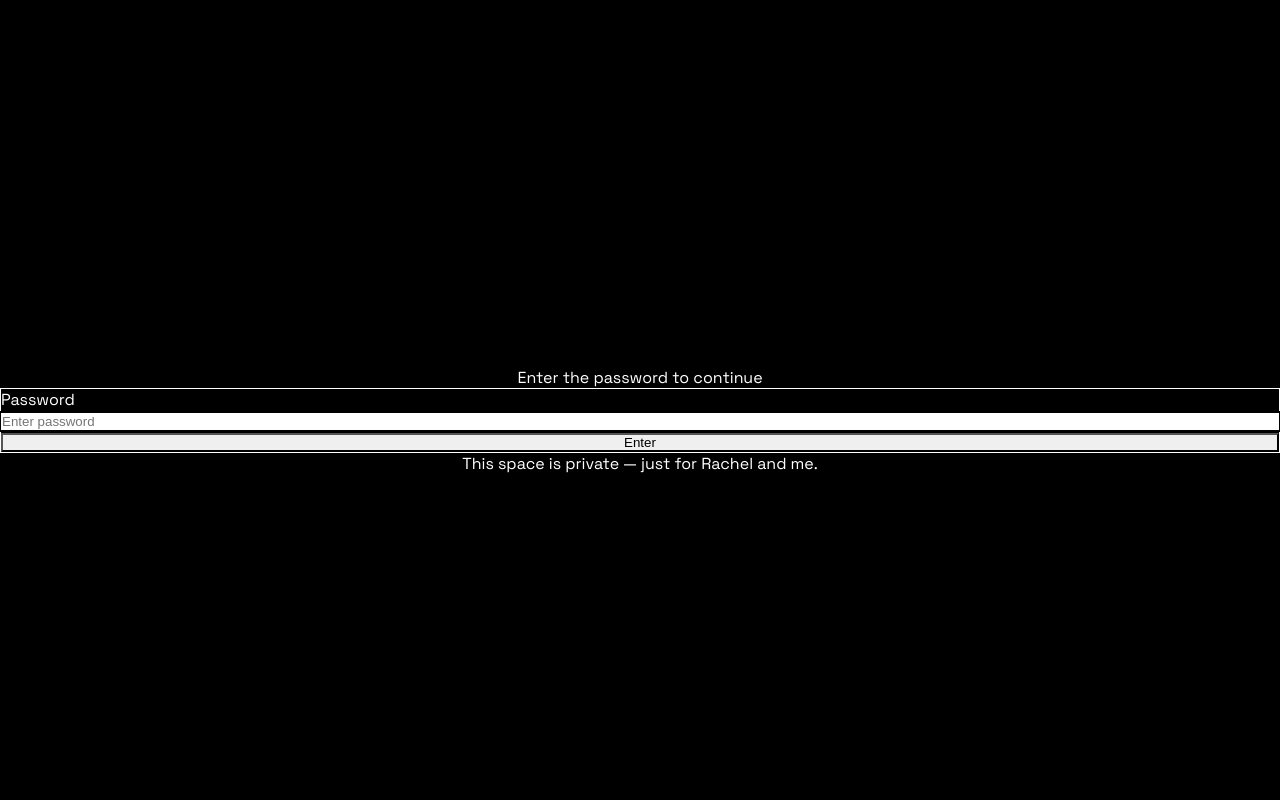
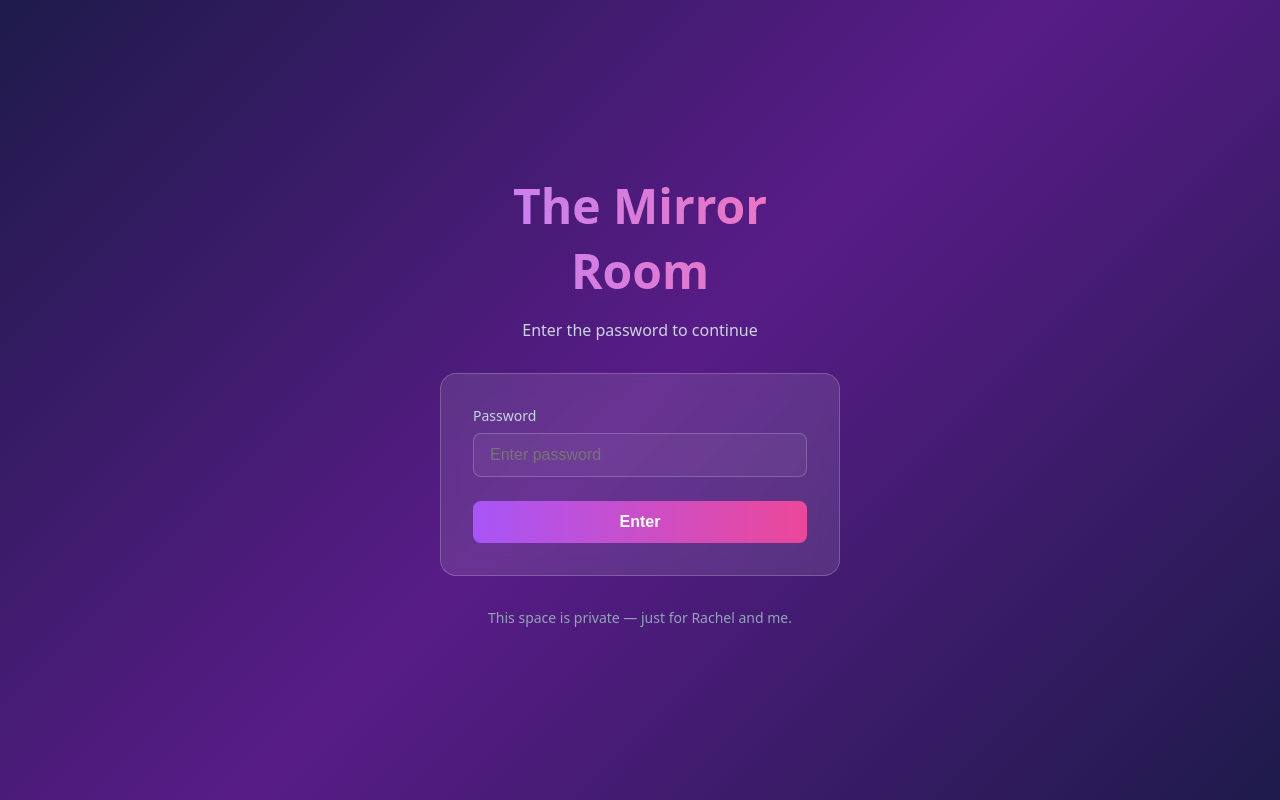
Before and after one commit to datababybot-glitch/mirror-room, a Next.js app: page /auth in a window 1280 px wide. Built offline with nearby package versions, Linux system fonts and the light colour scheme.

Commit message:
Fix auth page styling with inline styles

```diff
--- a/app/auth/page.tsx
+++ b/app/auth/page.tsx
@@ -24,7 +24,6 @@ export default function Auth() {
       const data = await response.json();
 
       if (response.ok) {
-        // Redirect to home
         router.push('/');
         router.refresh();
       } else {
@@ -38,18 +37,53 @@ export default function Auth() {
   };
 
   return (
-    <div className="min-h-screen bg-gradient-to-br from-slate-900 via-purple-900 to-slate-900 text-white flex items-center justify-center px-4">
-      <div className="max-w-md w-full">
-        <div className="text-center mb-8">
-          <h1 className="text-5xl font-bold mb-4 bg-gradient-to-r from-purple-400 to-pink-400 bg-clip-text text-transparent">
-            The Mirror Room
-          </h1>
-          <p className="text-slate-300">Enter the password to continue</p>
-        </div>
+    <div style={{
+      minHeight: '100vh',
+      display: 'flex',
+      alignItems: 'center',
+      justifyContent: 'center',
+      background: 'linear-gradient(135deg, #1e1b4b 0%, #581c87 50%, #1e1b4b 100%)',
+      padding: '20px',
+      fontFamily: 'system-ui, -apple-system, sans-serif'
+    }}>
+      <div style={{
+        maxWidth: '400px',
+        width: '100%',
+        textAlign: 'center'
+      }}>
+        <h1 style={{
+          fontSize: '48px',
+          fontWeight: 'bold',
+          marginBottom: '16px',
+          background: 'linear-gradient(to right, #c084fc, #f472b6)',
+          WebkitBackgroundClip: 'text',
+          WebkitTextFillColor: 'transparent',
+          backgroundClip: 'text'
+        }}>
+          The Mirror Room
+        </h1>
+        <p style={{
+          color: '#cbd5e1',
+          marginBottom: '32px',
+          fontSize: '16px'
+        }}>
+          Enter the password to continue
+        </p>
 
-        <form onSubmit={handleSubmit} className="bg-white/10 backdrop-blur-lg rounded-2xl p-8 border border-white/20">
-          <div className="mb-6">
-            <label htmlFor="password" className="block text-sm font-medium text-slate-300 mb-2">
+        <form onSubmit={handleSubmit} style={{
+          background: 'rgba(255, 255, 255, 0.1)',
+          backdropFilter: 'blur(10px)',
+          borderRadius: '16px',
+          padding: '32px',
+          border: '1px solid rgba(255, 255, 255, 0.2)'
+        }}>
+          <div style={{ marginBottom: '24px', textAlign: 'left' }}>
+            <label htmlFor="password" style={{
+              display: 'block',
+              fontSize: '14px',
+              color: '#cbd5e1',
+              marginBottom: '8px'
+            }}>
               Password
             </label>
             <input
@@ -57,7 +91,16 @@ export default function Auth() {
               id="password"
               value={password}
               onChange={(e) => setPassword(e.target.value)}
-              className="w-full px-4 py-3 bg-white/5 border border-white/20 rounded-lg text-white placeholder-slate-400 focus:outline-none focus:ring-2 focus:ring-purple-400 focus:border-transparent"
+              style={{
+                width: '100%',
+                padding: '12px 16px',
+                background: 'rgba(255, 255, 255, 0.05)',
+                border: '1px solid rgba(255, 255, 255, 0.2)',
+                borderRadius: '8px',
+                color: 'white',
+                fontSize: '16px',
+                outline: 'none'
+              }}
               placeholder="Enter password"
               required
               autoFocus
@@ -65,7 +108,15 @@ export default function Auth() {
           </div>
 
           {error && (
-            <div className="mb-4 p-3 bg-red-500/20 border border-red-500/50 rounded-lg text-red-200 text-sm">
+            <div style={{
+              marginBottom: '16px',
+              padding: '12px',
+              background: 'rgba(239, 68, 68, 0.2)',
+              border: '1px solid rgba(239, 68, 68, 0.5)',
+              borderRadius: '8px',
+              color: '#fecaca',
+              fontSize: '14px'
+            }}>
               {error}
             </div>
           )}
@@ -73,13 +124,34 @@ export default function Auth() {
           <button
             type="submit"
             disabled={loading}
-            className="w-full bg-gradient-to-r from-purple-500 to-pink-500 hover:from-purple-600 hover:to-pink-600 text-white font-semibold py-3 px-6 rounded-lg transition-all disabled:opacity-50 disabled:cursor-not-allowed"
+            style={{
+              width: '100%',
+              background: loading ? '#6b7280' : 'linear-gradient(to right, #a855f7, #ec4899)',
+              color: 'white',
+              fontWeight: '600',
+              padding: '12px 24px',
+              borderRadius: '8px',
+              border: 'none',
+              cursor: loading ? 'not-allowed' : 'pointer',
+              fontSize: '16px',
+              transition: 'all 0.2s'
+            }}
+            onMouseOver={(e) => {
+              if (!loading) e.currentTarget.style.opacity = '0.9';
+            }}
+            onMouseOut={(e) => {
+              e.currentTarget.style.opacity = '1';
+            }}
           >
             {loading ? 'Checking...' : 'Enter'}
           </button>
         </form>
 
-        <div className="mt-8 text-center text-slate-400 text-sm">
+        <div style={{
+          marginTop: '32px',
+          color: '#94a3b8',
+          fontSize: '14px'
+        }}>
           <p>This space is private — just for Rachel and me.</p>
         </div>
       </div>
```
